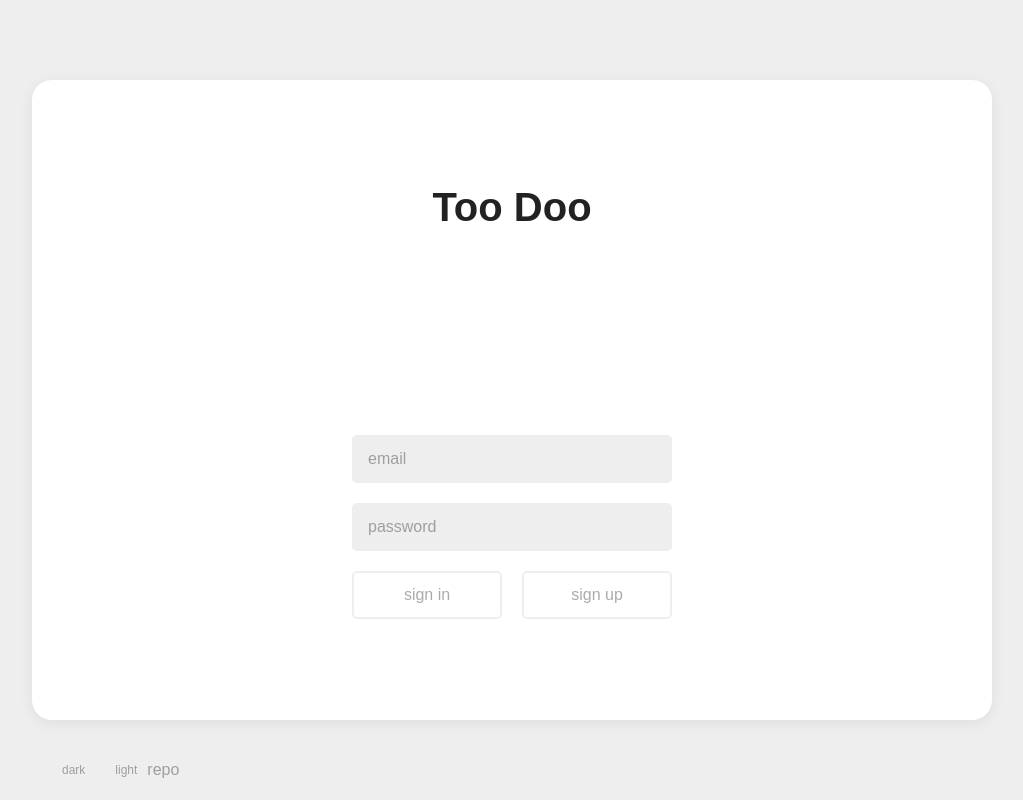
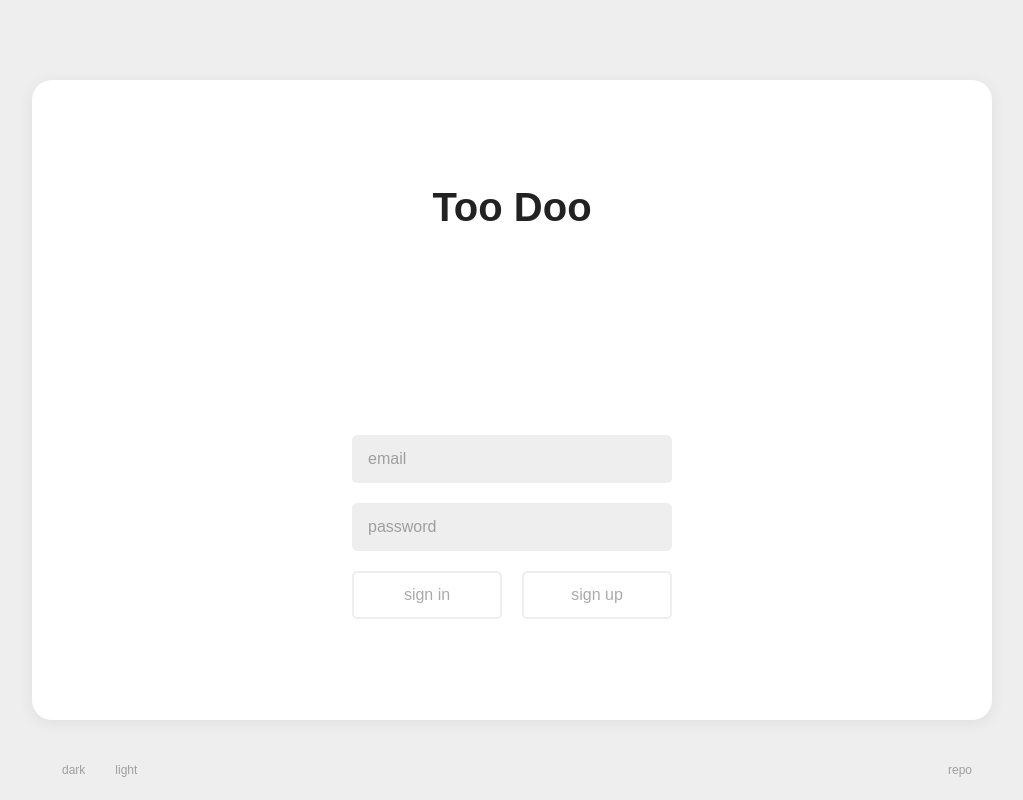
Before and after one commit to foretoo/toodoo, a Preact app: page / in a window 1280 px wide. Shown: the whole page, without its empty margins (128-1151 px from the left). Built offline with nearby package versions, Linux system fonts and the light colour scheme; no server answers.

Commit message:
add space-between, a

```diff
--- a/src/view/sass/footer.sass
+++ b/src/view/sass/footer.sass
@@ -1,3 +1,7 @@
 footer
   display: flex
+  justify-content: space-between
   padding: 1rem
+
+  > a
+    font-size: 0.6rem
```
